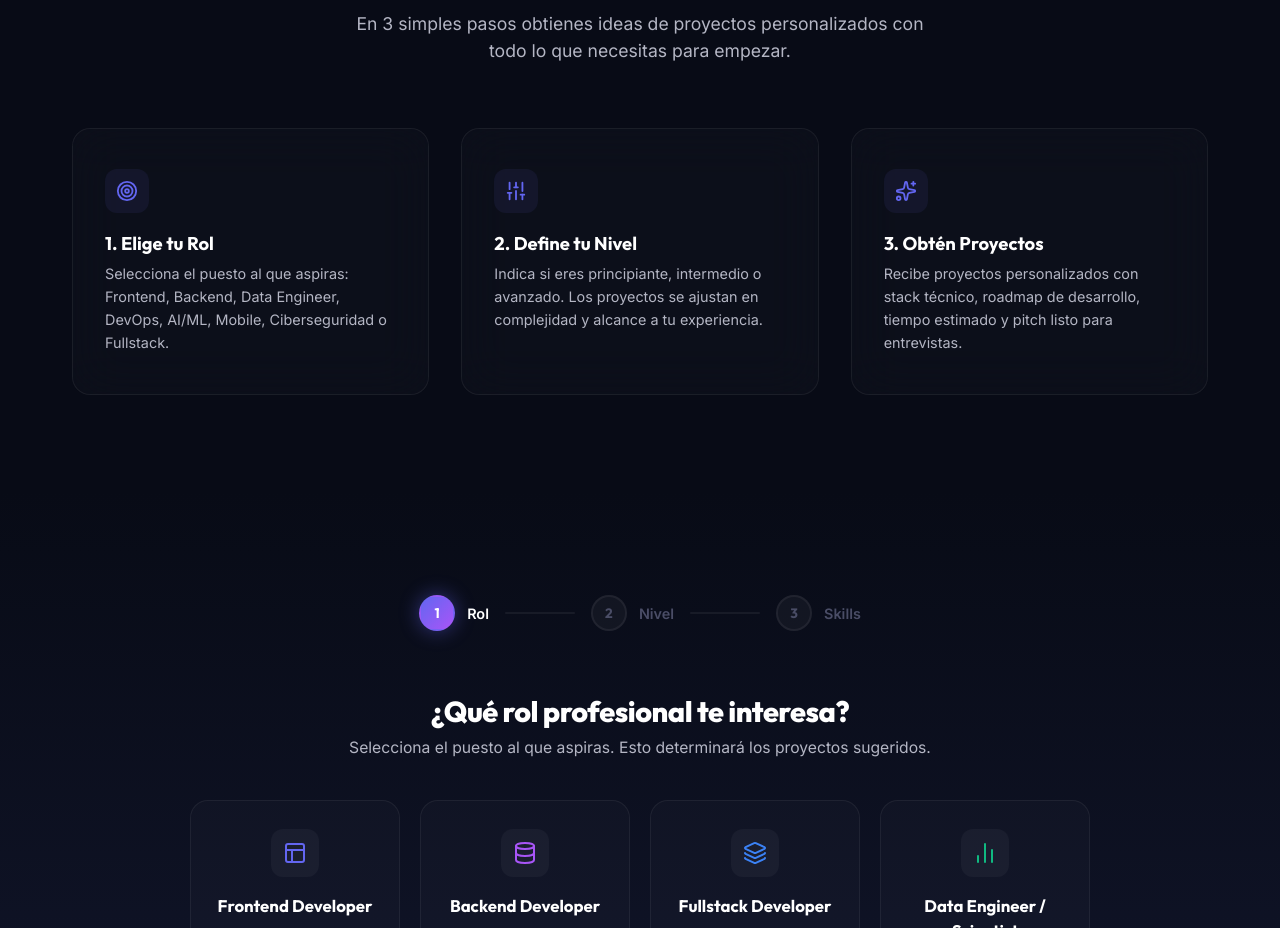
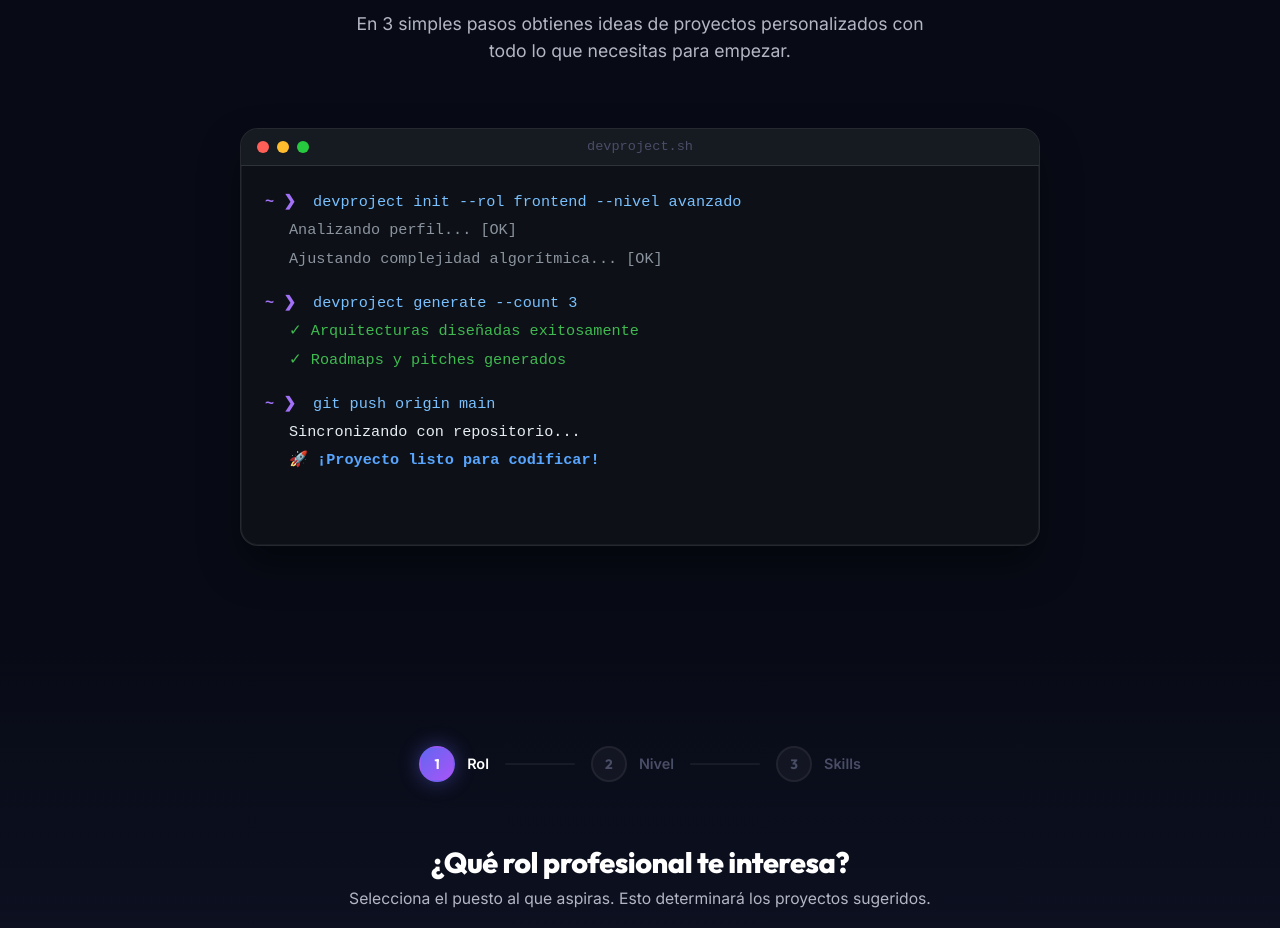
Before and after one commit to AndresRJ18/DevProject, a website: page index.html in a window 1280 px wide. Shown: the part 960-1888 px from the top of the page. Drawn offline with nearby package versions, Linux system fonts and the light colour scheme.

Commit message:
UI Polishing: Replaced generic feature cards with an elegant Terminal Window UI

```diff
--- a/index.html
+++ b/index.html
@@ -98,31 +98,28 @@
         </p>
       </div>
 
-      <div class="features-grid">
-        <div class="feature-card glass reveal reveal-delay-1">
-          <div class="feat-icon"><i data-lucide="target"></i></div>
-          <h3 class="feat-title">1. Elige tu Rol</h3>
-          <p class="feat-desc">
-            Selecciona el puesto al que aspiras: Frontend, Backend, Data Engineer, DevOps, AI/ML,
-            Mobile, Ciberseguridad o Fullstack.
-          </p>
+      <div class="terminal-wrapper reveal reveal-delay-1">
+        <div class="terminal-header">
+          <div class="terminal-buttons">
+            <span class="t-btn close"></span>
+            <span class="t-btn minimize"></span>
+            <span class="t-btn expand"></span>
+          </div>
+          <div class="terminal-title">devproject.sh</div>
         </div>
-        <div class="feature-card glass reveal reveal-delay-2">
-          <div class="feature-card-glow"></div>
-          <div class="feat-icon"><i data-lucide="sliders"></i></div>
-          <h3 class="feat-title">2. Define tu Nivel</h3>
-          <p class="feat-desc">
-            Indica si eres principiante, intermedio o avanzado. Los proyectos se ajustan
-            en complejidad y alcance a tu experiencia.
-          </p>
-        </div>
-        <div class="feature-card glass reveal reveal-delay-3">
-          <div class="feat-icon"><i data-lucide="sparkles"></i></div>
-          <h3 class="feat-title">3. Obtén Proyectos</h3>
-          <p class="feat-desc">
-            Recibe proyectos personalizados con stack técnico, roadmap de desarrollo,
-            tiempo estimado y pitch listo para entrevistas.
-          </p>
+        <div class="terminal-body">
+          <div class="term-line"><span class="term-prompt">~ ❯</span> <span class="term-cmd">devproject init --rol frontend --nivel avanzado</span></div>
+          <div class="term-line indent text-muted">Analizando perfil... [OK]</div>
+          <div class="term-line indent text-muted">Ajustando complejidad algorítmica... [OK]</div>
+
+          <div class="term-line mt-2"><span class="term-prompt">~ ❯</span> <span class="term-cmd">devproject generate --count 3</span></div>
+          <div class="term-line indent text-success">✓ Arquitecturas diseñadas exitosamente</div>
+          <div class="term-line indent text-success">✓ Roadmaps y pitches generados</div>
+
+          <div class="term-line mt-2"><span class="term-prompt">~ ❯</span> <span class="term-cmd">git push origin main</span></div>
+          <div class="term-line indent">Sincronizando con repositorio...</div>
+          <div class="term-line indent text-primary">🚀 ¡Proyecto listo para codificar!</div>
+          <div class="term-line mt-2"><span class="term-prompt blink">_</span></div>
         </div>
       </div>
     </div>
--- a/styles.css
+++ b/styles.css
@@ -687,6 +687,93 @@ button { font-family: var(--font-body); cursor: pointer; border: none; backgroun
 /* =====================================================
    LEVEL CARDS (Step 2)
    ===================================================== */
+.terminal-wrapper {
+  max-width: 800px;
+  margin: 0 auto;
+  background: #0d1117; /* GitHub Dark Dimmed background */
+  border: 1px solid var(--border-medium);
+  border-radius: var(--radius-lg);
+  overflow: hidden;
+  box-shadow: 0 20px 40px rgba(0, 0, 0, 0.4), 0 0 0 1px rgba(255, 255, 255, 0.05) inset;
+  font-family: 'JetBrains Mono', 'Fira Code', 'Courier New', monospace;
+  text-align: left;
+}
+
+.terminal-header {
+  display: flex;
+  align-items: center;
+  padding: 0.75rem 1rem;
+  background: #161b22;
+  border-bottom: 1px solid var(--border-medium);
+  position: relative;
+}
+
+.terminal-buttons {
+  display: flex;
+  gap: 0.5rem;
+}
+
+.t-btn {
+  width: 12px;
+  height: 12px;
+  border-radius: 50%;
+}
+
+.t-btn.close { background: #ff5f56; }
+.t-btn.minimize { background: #ffbd2e; }
+.t-btn.expand { background: #27c93f; }
+
+.terminal-title {
+  position: absolute;
+  left: 50%;
+  transform: translateX(-50%);
+  font-size: 0.85rem;
+  color: var(--text-muted);
+  font-weight: 500;
+}
+
+.terminal-body {
+  padding: 1.5rem;
+  font-size: 0.95rem;
+  line-height: 1.6;
+  color: #e6edf3;
+}
+
+.term-line {
+  margin-bottom: 0.25rem;
+}
+
+.term-line.mt-2 {
+  margin-top: 1.25rem;
+}
+
+.term-line.indent {
+  padding-left: 1.5rem;
+}
+
+.term-prompt {
+  color: #a371f7; /* Purple */
+  font-weight: 600;
+  margin-right: 0.5rem;
+}
+
+.term-cmd {
+  color: #79c0ff; /* Blue */
+}
+
+.text-muted { color: #8b949e; }
+.text-success { color: #3fb950; }
+.text-primary { color: #58a6ff; font-weight: 600; }
+
+.blink {
+  animation: blink-caret 1s step-end infinite;
+}
+
+@keyframes blink-caret {
+  0%, 100% { opacity: 1; }
+  50% { opacity: 0; }
+}
+
 .levels-grid {
   display: grid;
   grid-template-columns: repeat(3, 1fr);
@@ -1291,45 +1378,7 @@ section {
   justify-content: flex-end;
 }
 
-/* =====================================================
-   FEATURES SECTION
-   ===================================================== */
-.features-grid {
-  display: grid;
-  grid-template-columns: repeat(3, 1fr);
-  gap: 2rem;
-}
-
-.feature-card {
-  padding: 2.5rem 2rem;
-  text-align: left;
-  border: 1px solid var(--border-subtle);
-  background: var(--bg-glass-light);
-  border-radius: var(--radius-lg);
-  transition: all var(--transition-normal);
-}
-
-.feature-card:hover {
-  border-color: var(--border-strong);
-  transform: translateY(-3px);
-  background: rgba(255, 255, 255, 0.01);
-}
-
-.feature-card .feat-icon {
-  margin-bottom: 1.25rem;
-  display: inline-flex;
-  justify-content: center;
-  align-items: center;
-  width: 44px;
-  height: 44px;
-  border-radius: var(--radius-md);
-  background: rgba(99, 102, 241, 0.08);
-  color: var(--accent-indigo);
-}
-.feature-card .feat-icon svg { width: 22px; height: 22px; }
-
-.feature-card .feat-title { font-family: var(--font-heading); font-weight: 700; font-size: 1.15rem; margin-bottom: 0.5rem; }
-.feature-card .feat-desc { font-size: 0.9rem; color: var(--text-secondary); line-height: 1.6; }
+
 
 /* =====================================================
    ABOUT SECTION
@@ -1458,7 +1507,7 @@ section {
   .hero-actions { justify-content: center; }
   .hero-stats { justify-content: center; width: 100%; }
   .hero-image-container { order: -1; }
-  .features-grid { grid-template-columns: repeat(2, 1fr); }
+
   .modal-details-grid { grid-template-columns: 1fr; gap: 2rem; }
 }
 
@@ -1479,7 +1528,7 @@ section {
   .roles-grid { grid-template-columns: repeat(2, 1fr); }
   .levels-grid { grid-template-columns: 1fr; max-width: 350px; }
   .projects-grid { grid-template-columns: 1fr; }
-  .features-grid { grid-template-columns: 1fr; }
+
   .about-grid { grid-template-columns: 1fr; gap: 3rem; }
   .about-list { grid-template-columns: 1fr; }
   .modal-stats { grid-template-columns: 1fr; }
```
